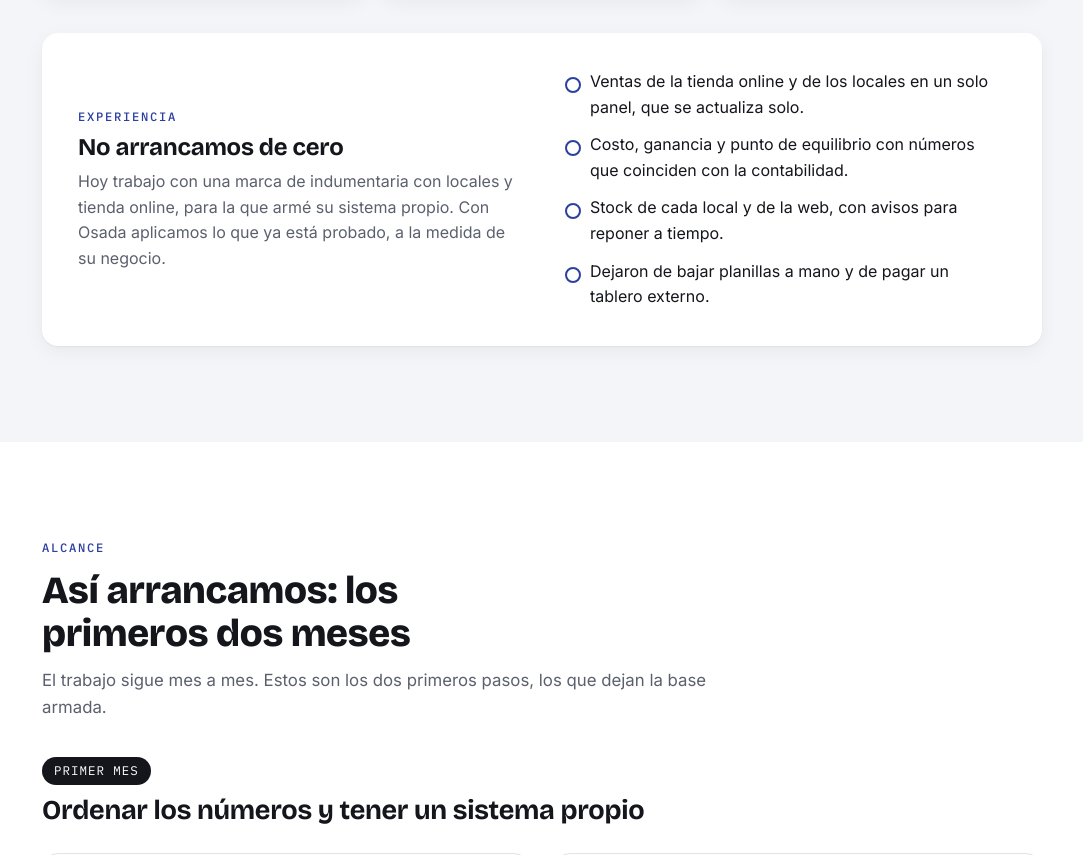
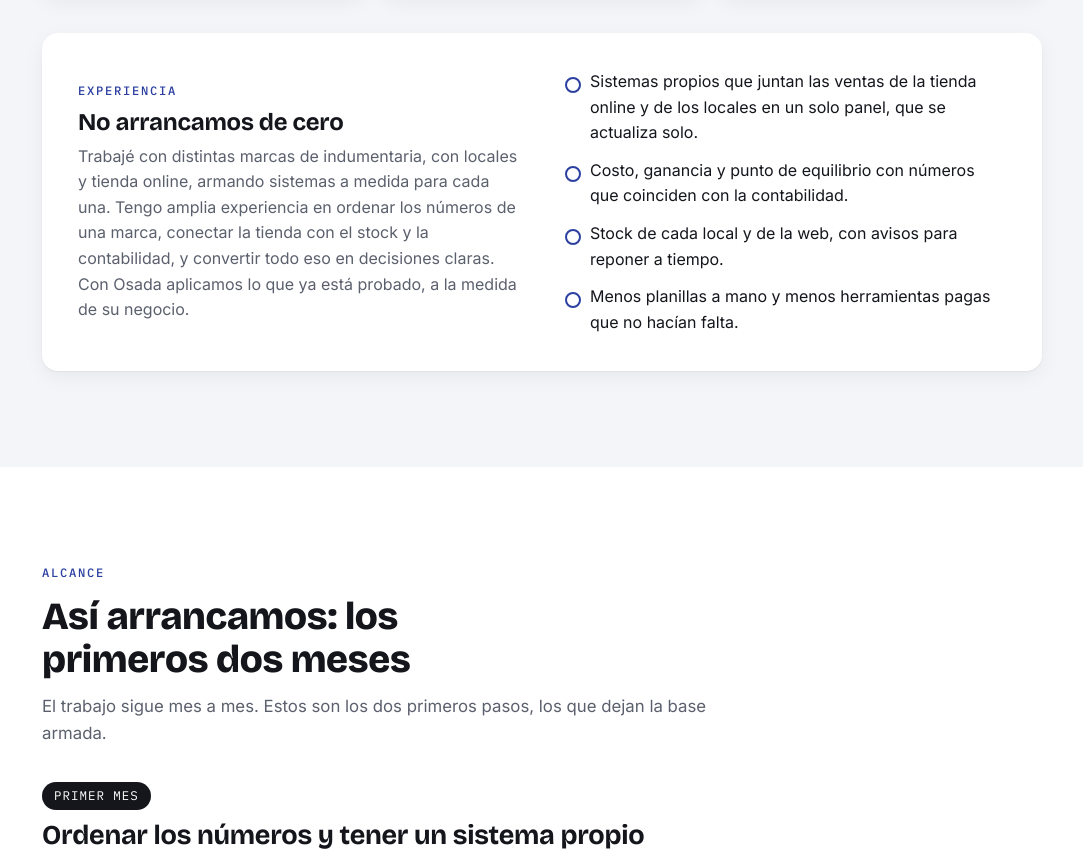
Before and after one commit to NaraDiRocco/propuesta-osada, a plain HTML site: page index.html in a window 1280 px wide. Shown: the part 1327-2182 px from the top of the page, without its empty margins (98-1181 px from the left). Drawn offline with nearby package versions, Linux system fonts and the light colour scheme.

Commit message:
Experiencia con distintas marcas de indumentaria
Co-Authored-By: Claude Opus 5.5 <noreply@anthropic.com>

```diff
--- a/index.html
+++ b/index.html
@@ -231,13 +231,13 @@ footer a{color:var(--ink);font-weight:600;text-decoration:none}
         <div class="exp-head">
           <span class="eyebrow">Experiencia</span>
           <h3>No arrancamos de cero</h3>
-          <p>Hoy trabajo con una marca de indumentaria con locales y tienda online, para la que armé su sistema propio. Con Osada aplicamos lo que ya está probado, a la medida de su negocio.</p>
+          <p>Trabajé con distintas marcas de indumentaria, con locales y tienda online, armando sistemas a medida para cada una. Tengo amplia experiencia en ordenar los números de una marca, conectar la tienda con el stock y la contabilidad, y convertir todo eso en decisiones claras. Con Osada aplicamos lo que ya está probado, a la medida de su negocio.</p>
         </div>
         <ul class="clean">
-          <li>Ventas de la tienda online y de los locales en un solo panel, que se actualiza solo.</li>
+          <li>Sistemas propios que juntan las ventas de la tienda online y de los locales en un solo panel, que se actualiza solo.</li>
           <li>Costo, ganancia y punto de equilibrio con números que coinciden con la contabilidad.</li>
           <li>Stock de cada local y de la web, con avisos para reponer a tiempo.</li>
-          <li>Dejaron de bajar planillas a mano y de pagar un tablero externo.</li>
+          <li>Menos planillas a mano y menos herramientas pagas que no hacían falta.</li>
         </ul>
       </div>
     </div>
```
